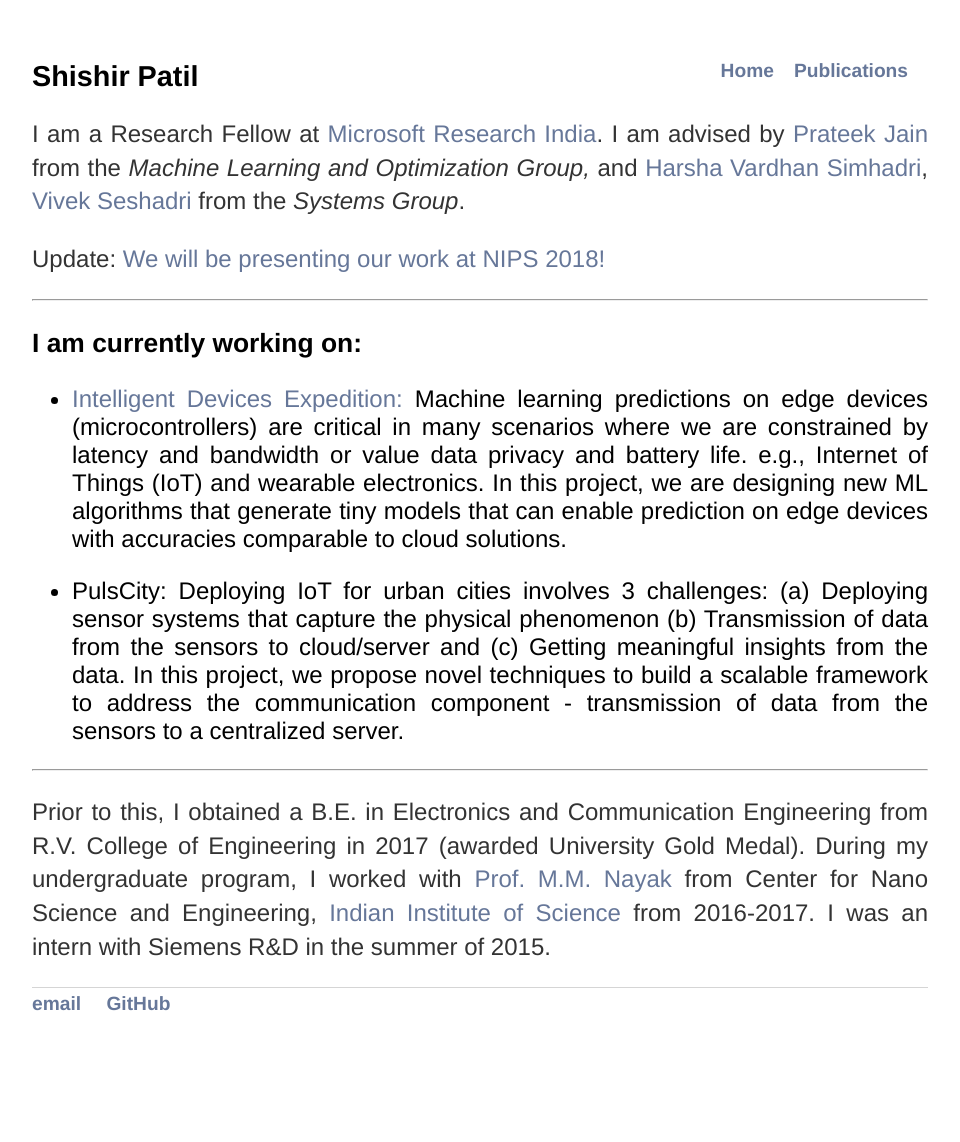
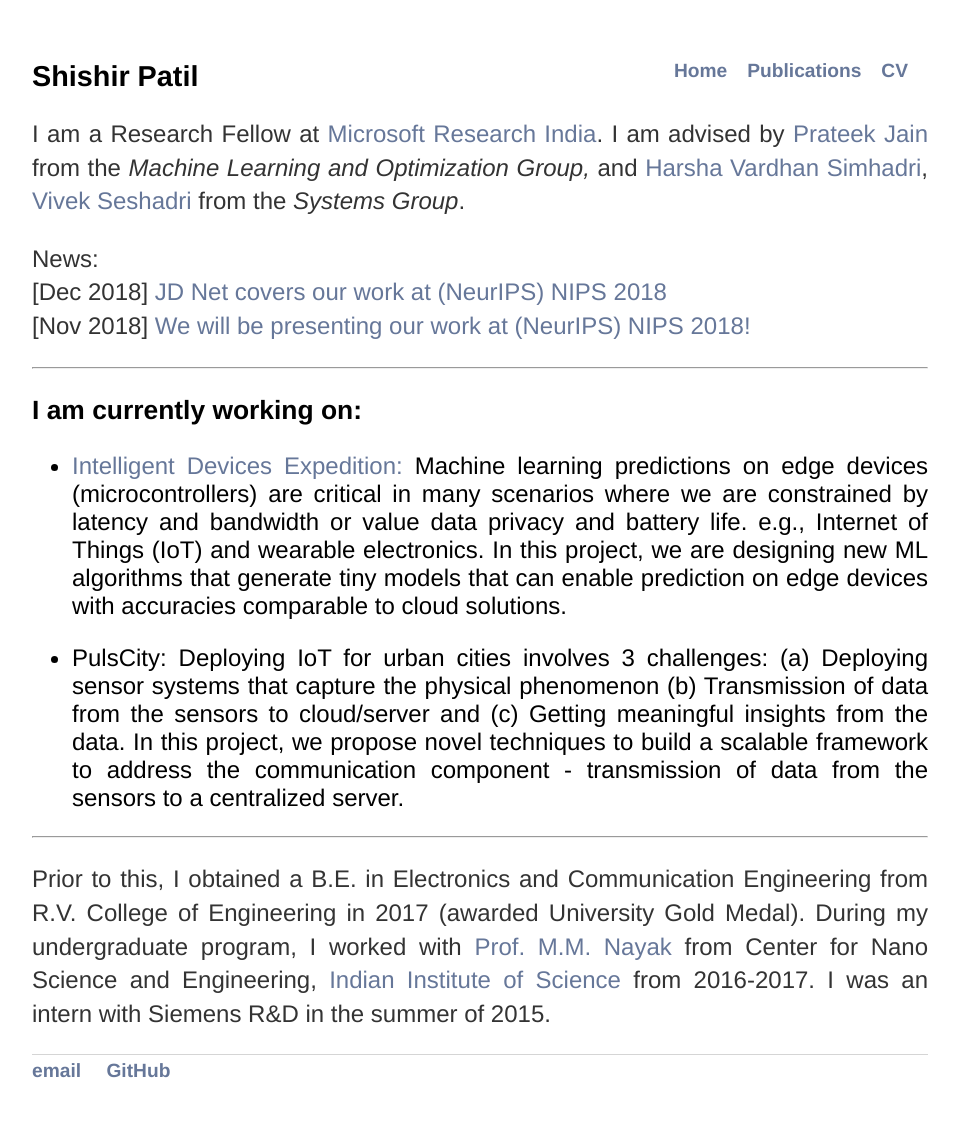
Before and after one commit to ShishirPatil/ShishirPatil.github.io, a Jekyll site: the page built from index.md, in a window 1280 px wide. Shown: the whole page, without its empty margins (160-1120 px from the left). Built offline with Jekyll 4.4.1, drawn with Linux system fonts in a browser that asks for light colours; before the commit the page ends 1075 px from its top, so only the background shows below that.

Commit message:
Adding CV

```diff
--- a/_layouts/default.html
+++ b/_layouts/default.html
@@ -22,10 +22,11 @@
 			<nav>
 	    		<ul>
 	    			<li style="font-size:1.5em;font-family:'Helvetica'"> Shishir Patil </li>
+	    			<li style="float:right; font-family:'Helvetica'"><a href="https://drive.google.com/file/d/1Fdmc4aNIdXnHyt9MQlyiXhmM2GKku8Ya/view?usp=sharing">CV</a></li>
 	        		<li style="float:right; font-family:'Helvetica'"><a href="/publications">Publications</a></li>
 	        		<li style="float:right; font-family:'Helvetica'"><a href="/">Home</a></li>
 		        	<!-- <li style="float:right"><a href="/about">About</a></li> -->
-	        		<!--<li><a href="/cv">CV</a></li>-->
+
 	        		<!-- <li><a href="/blog">Blog</a></li> -->
 	    		</ul>
 			</nav>
--- a/index.md
+++ b/index.md
@@ -2,13 +2,18 @@
 layout: default
 title: Shishir Patil
 ---
+
 <div class="blurb">
 	<!-- <h2>Hi there, I'm Shishir Patil!</h2> -->
     	<p>I am a Research Fellow at <a href ='https://www.microsoft.com/en-us/research/lab/microsoft-research-india/'>Microsoft Research India</a>. I am advised by <a href='http://www.prateekjain.org/'>Prateek Jain</a> from the <em>Machine Learning and Optimization Group,</em> and <a href='http://harsha-simhadri.org/'>Harsha Vardhan Simhadri</a>, <a href='https://www.microsoft.com/en-us/research/people/visesha/'>Vivek Seshadri</a> from the <em>Systems Group</em>.
             <!-- <a href="/about">Read more about my life...</a> -->
         </p>
 
-        <p>Update: <a href = 'https://nips.cc/Expo/Conferences/2018/Schedule?demo_id=3'> We will be presenting our work at NIPS 2018!</a>
+        <p>News:<br>
+        [Dec 2018] <a href = 'https://www.zdnet.com/video/microsoft-researchers-add-smarts-to-everyday-objects/?fbclid=IwAR3DCey1X675mQ-uk7mu1Wl8aFXM4AQGNL4SygercVQY6PsmDkFvO3P9BE8'>JD Net covers our work at (NeurIPS) NIPS 2018</a>
+        <br>
+        [Nov 2018] <a href = 'https://nips.cc/Expo/Conferences/2018/Schedule?demo_id=3'> We will be presenting our work at (NeurIPS) NIPS 2018!</a><br>
+
         </p>
         <hr>
 
```
